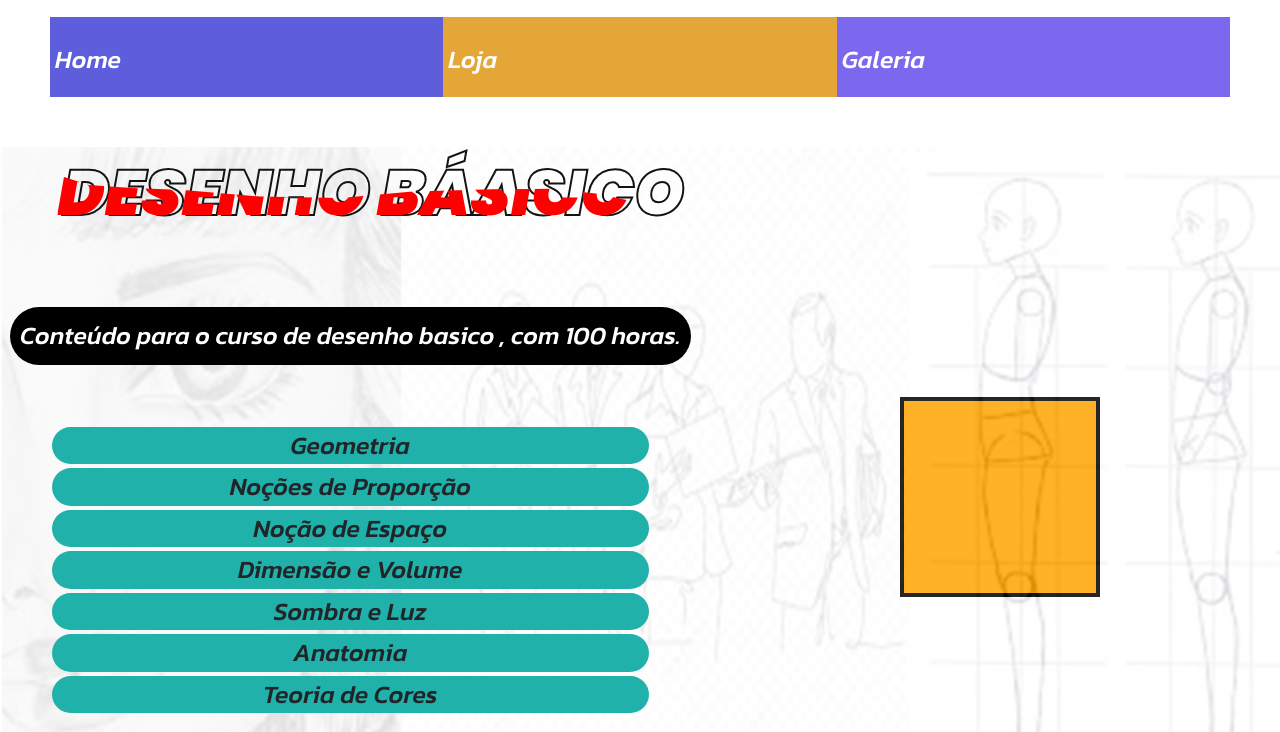
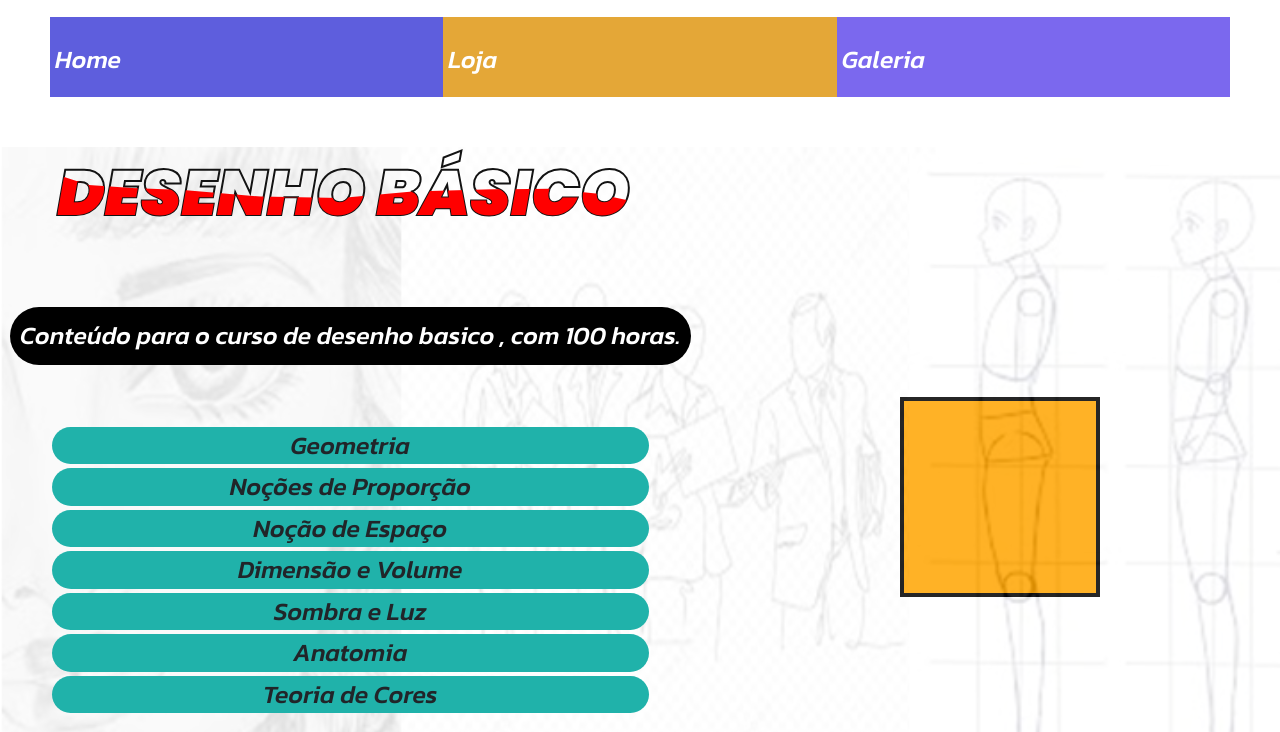
Before and after one commit to hd49web/DunhaArts, a plain HTML site: page curso.html in a window 1280 px wide. Shown: the part 33-765 px from the top of the page. Drawn offline with nearby package versions, Linux system fonts and the light colour scheme.

Commit message:
melhoras

```diff
--- a/curso.html
+++ b/curso.html
@@ -33,7 +33,7 @@
 <img src="img/curso1.jpg">
 <div class="content1 column">
 
-<h2 class="column">DESENHO BÁASICO</h2>
+<h2 class="column">DESENHO BÁSICO</h2>
 <h2 class="column">DESENHO BÁSICO</h2>
 </div>
 <div class="one column ">
```
